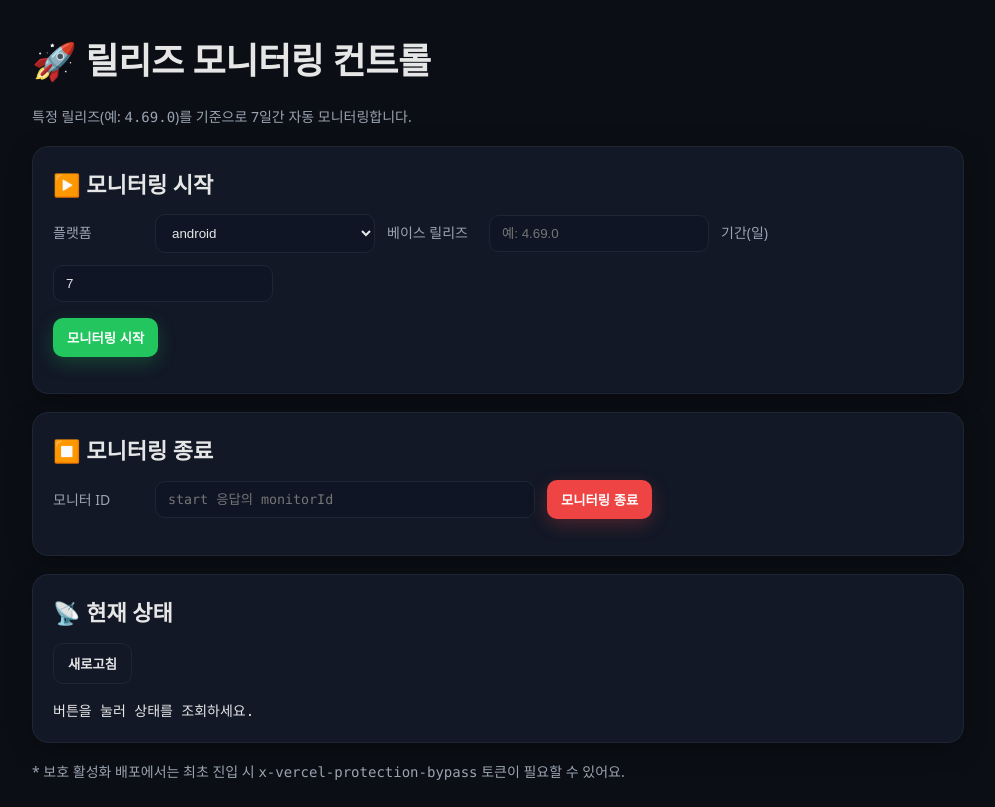
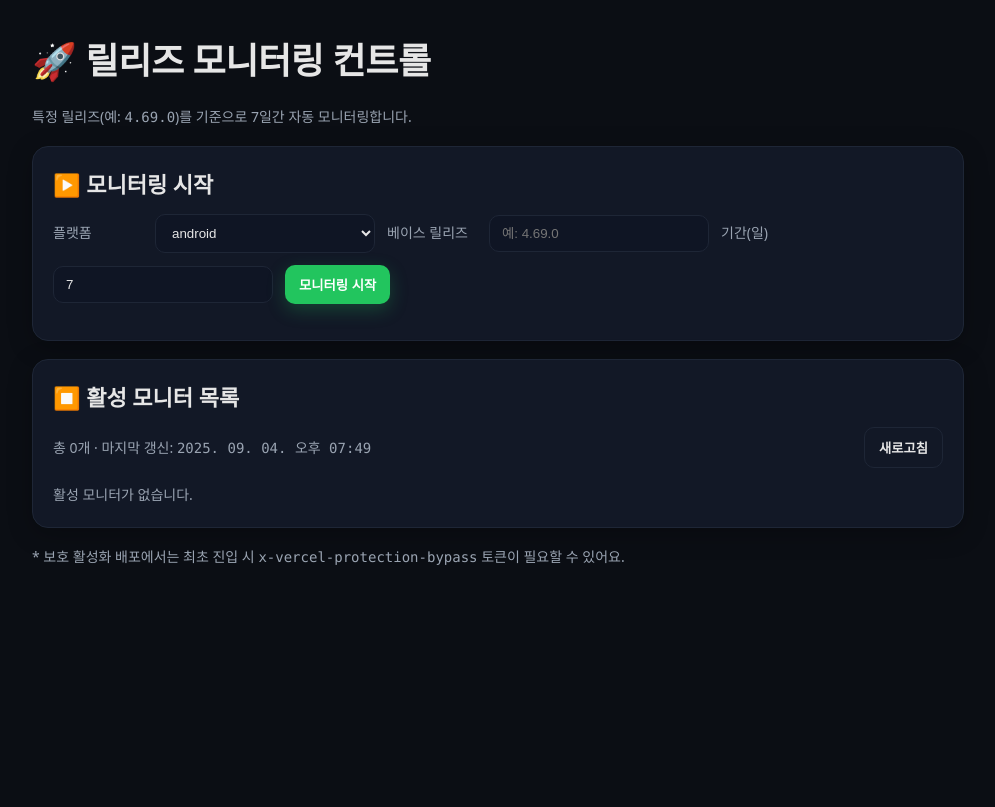
Before and after one commit to devnunu/sentry-crash-report, a Next.js app in the folder monitor/: page /monitor in a window 1280 px wide. Shown: the whole page, without its empty margins (142-1137 px from the left). Built offline with nearby package versions, Linux system fonts and the light colour scheme.

Commit message:
모니터링 페이지 업데이트

```diff
--- a/monitor/src/app/monitor/page.tsx
+++ b/monitor/src/app/monitor/page.tsx
@@ -1,60 +1,161 @@
 "use client";
 
-import { useState } from "react";
+import { useCallback, useEffect, useMemo, useState } from "react";
 
+/* ===== 타입 ===== */
 type Platform = "android" | "ios";
-type ApiResult = { ok?: boolean; error?: string; monitorId?: string };
 
+type StartResp = {
+  ok?: boolean;
+  error?: string;
+  monitorId?: string;
+};
+
+type StopResp = {
+  ok?: boolean;
+  error?: string;
+};
+
+type MonitorRec = {
+  id: string;
+  platform: Platform;
+  base_release: string;
+  matched_release?: string | null;
+  started_at: string;   // ISO
+  expires_at: string;   // ISO
+  last_run_at?: string | null;
+  last_window_end?: string | null;
+  cumul?: { events: number; issues: number; users: number };
+  last_snapshot?: { events: number; issues: number; users: number };
+};
+
+type StatusResp = {
+  monitors: MonitorRec[];
+};
+
+/* ===== 유틸 ===== */
+function fmtKst(iso: string | null | undefined): string {
+  if (!iso) return "-";
+  const d = new Date(iso);
+  const fmt = new Intl.DateTimeFormat("ko-KR", {
+    timeZone: "Asia/Seoul",
+    year: "numeric",
+    month: "2-digit",
+    day: "2-digit",
+    hour: "2-digit",
+    minute: "2-digit",
+  });
+  return fmt.format(d);
+}
+
+function daysLeft(expiresIso: string): string {
+  const now = Date.now();
+  const exp = new Date(expiresIso).getTime();
+  const ms = exp - now;
+  if (ms <= 0) return "만료";
+  const d = Math.floor(ms / (24 * 60 * 60 * 1000));
+  const h = Math.floor((ms % (24 * 60 * 60 * 1000)) / (60 * 60 * 1000));
+  return d > 0 ? `${d}일 ${h}시간 남음` : `${h}시간 남음`;
+}
+
+/* ===== 페이지 ===== */
 export const dynamic = "force-dynamic";
 
 export default function MonitorPage() {
+  // 시작 섹션
   const [platform, setPlatform] = useState<Platform>("android");
-  const [baseRelease, setBaseRelease] = useState("");
+  const [baseRelease, setBaseRelease] = useState<string>("");
   const [days, setDays] = useState<number>(7);
-  const [startResp, setStartResp] = useState<ApiResult | null>(null);
-  const [stopId, setStopId] = useState("");
-  const [stopResp, setStopResp] = useState<ApiResult | null>(null);
-  const [statusJson, setStatusJson] = useState<string>("");
+  const [startResp, setStartResp] = useState<StartResp | null>(null);
 
-  const call = async (url: string, body?: object) => {
-    const res = await fetch(url, {
-      method: "POST",
-      headers: { "Content-Type": "application/json" },
-      body: body ? JSON.stringify(body) : undefined,
-    });
-    return res.json() as Promise<ApiResult>;
-  };
+  // 리스트/종료
+  const [loadingList, setLoadingList] = useState<boolean>(false);
+  const [listError, setListError] = useState<string>("");
+  const [monitors, setMonitors] = useState<MonitorRec[]>([]);
+  const [stoppingId, setStoppingId] = useState<string>("");
+
+  const fetchStatus = useCallback(async () => {
+    setLoadingList(true);
+    setListError("");
+    try {
+      const res = await fetch("/api/monitor/status", { cache: "no-store" });
+      const json: StatusResp = await res.json();
+      setMonitors(json.monitors || []);
+    } catch (e: unknown) {
+      setListError("상태 조회 실패");
+    } finally {
+      setLoadingList(false);
+    }
+  }, []);
+
+  useEffect(() => {
+    fetchStatus();
+  }, [fetchStatus]);
 
   const onStart = async () => {
     setStartResp(null);
-    const data = await call("/api/monitor/start", { platform, baseRelease, days });
-    setStartResp(data);
-    if (data.monitorId) setStopId(data.monitorId);
+    try {
+      const res = await fetch("/api/monitor/start", {
+        method: "POST",
+        headers: { "Content-Type": "application/json" },
+        body: JSON.stringify({ platform, baseRelease, days }),
+      });
+      const data: StartResp = await res.json();
+      setStartResp(data);
+      // 성공 시 목록 갱신
+      if (data.ok) fetchStatus();
+    } catch (e: unknown) {
+      setStartResp({ ok: false, error: "시작 실패" });
+    }
   };
 
-  const onStop = async () => {
-    setStopResp(null);
-    const data = await call("/api/monitor/stop", { monitorId: stopId });
-    setStopResp(data);
+  const onStopOne = async (id: string) => {
+    setStoppingId(id);
+    try {
+      const res = await fetch("/api/monitor/stop", {
+        method: "POST",
+        headers: { "Content-Type": "application/json" },
+        body: JSON.stringify({ monitorId: id }),
+      });
+      const data: StopResp = await res.json();
+      if (!data.ok) {
+        alert(`종료 실패: ${data.error || "알 수 없음"}`);
+      } else {
+        // 바로 UI에서 제거 후, 안정화를 위해 재조회
+        setMonitors((prev) => prev.filter((m) => m.id !== id));
+        setTimeout(fetchStatus, 400);
+      }
+    } catch (e: unknown) {
+      alert("종료 요청 실패");
+    } finally {
+      setStoppingId("");
+    }
   };
 
-  const onStatus = async () => {
-    const res = await fetch("/api/monitor/status", { cache: "no-store" });
-    const j = await res.json();
-    setStatusJson(JSON.stringify(j, null, 2));
-  };
+  const sorted = useMemo(
+    () =>
+      [...monitors].sort(
+        (a, b) => new Date(b.started_at).getTime() - new Date(a.started_at).getTime()
+      ),
+    [monitors]
+  );
 
   return (
     <div className="container">
       <h1 className="h1">🚀 릴리즈 모니터링 컨트롤</h1>
-      <p className="muted">특정 릴리즈(예: <span className="mono">4.69.0</span>)를 기준으로 7일간 자동 모니터링합니다.</p>
+      <p className="muted">
+        특정 릴리즈(예: <span className="mono">4.69.0</span>)를 기준으로 7일간 자동 모니터링합니다.
+      </p>
 
-      {/* 시작 */}
+      {/* 시작 카드 */}
       <div className="card">
         <h2 className="h2">▶️ 모니터링 시작</h2>
         <div className="row">
           <label>플랫폼</label>
-          <select value={platform} onChange={(e) => setPlatform(e.target.value as Platform)}>
+          <select
+            value={platform}
+            onChange={(e) => setPlatform(e.target.value as Platform)}
+          >
             <option value="android">android</option>
             <option value="ios">ios</option>
           </select>
@@ -76,53 +177,143 @@ export default function MonitorPage() {
             onChange={(e) => setDays(Number(e.target.value || 7))}
             style={{ width: 90 }}
           />
+          <button className="btn ok" onClick={onStart}>
+            모니터링 시작
+          </button>
         </div>
 
-        <div className="row">
-          <button className="btn ok" onClick={onStart}>모니터링 시작</button>
-          {startResp?.ok && (
-            <div className="kv" style={{ marginLeft: 8 }}>
-              <div className="k">모니터 ID</div>
-              <div className="v mono">{startResp.monitorId}</div>
-            </div>
-          )}
-          {startResp?.error && <span className="muted">에러: {startResp.error}</span>}
-        </div>
+        {startResp && (
+          <div className="row" style={{ marginTop: 6 }}>
+            {startResp.ok ? (
+              <span className="muted">
+                시작됨 • 모니터 ID: <span className="mono">{startResp.monitorId}</span>
+              </span>
+            ) : (
+              <span className="muted">에러: {startResp.error}</span>
+            )}
+          </div>
+        )}
       </div>
 
-      {/* 종료 */}
+      {/* 리스트/종료 카드 */}
       <div className="card">
-        <h2 className="h2">⏹️ 모니터링 종료</h2>
-        <div className="row">
-          <label>모니터 ID</label>
-          <input
-            type="text"
-            placeholder="start 응답의 monitorId"
-            value={stopId}
-            onChange={(e) => setStopId(e.target.value)}
-            className="mono"
-            style={{ minWidth: 380 }}
-          />
-          <button className="btn danger" onClick={onStop}>모니터링 종료</button>
-          {stopResp?.ok && <span className="muted">종료됨</span>}
-          {stopResp?.error && <span className="muted">에러: {stopResp.error}</span>}
+        <h2 className="h2">⏹️ 활성 모니터 목록</h2>
+
+        <div className="row" style={{ justifyContent: "space-between" }}>
+          <span className="muted">
+            총 {sorted.length}개 · 마지막 갱신:{" "}
+            <span className="mono">{fmtKst(new Date().toISOString())}</span>
+          </span>
+          <button className="btn ghost" onClick={fetchStatus} disabled={loadingList}>
+            {loadingList ? "갱신 중…" : "새로고침"}
+          </button>
         </div>
+
+        {listError && <div className="muted">⚠️ {listError}</div>}
+
+        {sorted.length === 0 ? (
+          <div className="muted">활성 모니터가 없습니다.</div>
+        ) : (
+          <div
+            style={{
+              width: "100%",
+              overflowX: "auto",
+              marginTop: 8,
+              border: "1px solid var(--border)",
+              borderRadius: 12,
+            }}
+          >
+            <table
+              style={{
+                width: "100%",
+                borderCollapse: "separate",
+                borderSpacing: 0,
+                minWidth: 820,
+              }}
+            >
+              <thead>
+                <tr
+                  style={{
+                    background: "#0f1524",
+                    color: "var(--muted)",
+                  }}
+                >
+                  <th style={th}>모니터 ID</th>
+                  <th style={th}>플랫폼</th>
+                  <th style={th}>베이스 릴리즈</th>
+                  <th style={th}>매칭 릴리즈</th>
+                  <th style={th}>시작(KST)</th>
+                  <th style={th}>만료(KST)</th>
+                  <th style={th}>남은 기간</th>
+                  <th style={{ ...th, textAlign: "right" }}>액션</th>
+                </tr>
+              </thead>
+              <tbody>
+                {sorted.map((m) => (
+                  <tr
+                    key={m.id}
+                    style={{ borderBottom: "1px solid var(--border)" }}
+                  >
+                    <td style={tdMono}>{m.id}</td>
+                    <td style={td}>{m.platform}</td>
+                    <td style={tdMono}>{m.base_release}</td>
+                    <td style={tdMono}>{m.matched_release || "-"}</td>
+                    <td style={td}>{fmtKst(m.started_at)}</td>
+                    <td style={td}>{fmtKst(m.expires_at)}</td>
+                    <td style={td}>{daysLeft(m.expires_at)}</td>
+                    <td style={{ ...td, textAlign: "right" }}>
+                      <button
+                        className="btn danger"
+                        onClick={() => onStopOne(m.id)}
+                        disabled={stoppingId === m.id}
+                        title="이 모니터를 종료합니다"
+                      >
+                        {stoppingId === m.id ? "종료 중…" : "종료"}
+                      </button>
+                    </td>
+                  </tr>
+                ))}
+              </tbody>
+            </table>
+          </div>
+        )}
       </div>
 
-      {/* 상태 */}
-      <div className="card">
-        <h2 className="h2">📡 현재 상태</h2>
-        <div className="row">
-          <button className="btn ghost" onClick={onStatus}>새로고침</button>
-        </div>
+      {/* 상태 Raw(JSON) — 디버깅/확장용 (선택) */}
+      {/* <div className="card">
+        <h2 className="h2">📡 Raw Status</h2>
         <pre className="mono" style={{ whiteSpace: "pre-wrap", margin: 0 }}>
-{statusJson || "버튼을 눌러 상태를 조회하세요."}
+          {JSON.stringify({ monitors }, null, 2)}
         </pre>
-      </div>
+      </div> */}
 
       <div className="muted" style={{ marginTop: 16 }}>
-        * 보호 활성화 배포에서는 최초 진입 시 <span className="mono">x-vercel-protection-bypass</span> 토큰이 필요할 수 있어요.
+        * 보호 활성화 배포에서는 최초 진입 시{" "}
+        <span className="mono">x-vercel-protection-bypass</span> 토큰이 필요할 수 있어요.
       </div>
     </div>
   );
 }
+
+/* ===== 테이블 스타일 ===== */
+const th: React.CSSProperties = {
+  padding: "12px 14px",
+  textAlign: "left",
+  fontWeight: 700,
+  fontSize: 12,
+  letterSpacing: 0.2,
+  borderBottom: "1px solid var(--border)",
+};
+
+const td: React.CSSProperties = {
+  padding: "12px 14px",
+  fontSize: 13,
+  verticalAlign: "middle",
+};
+
+const tdMono: React.CSSProperties = {
+  ...td,
+  fontFamily:
+    "ui-monospace, SFMono-Regular, Menlo, Monaco, Consolas, 'Liberation Mono', monospace",
+  wordBreak: "break-all",
+};
```
